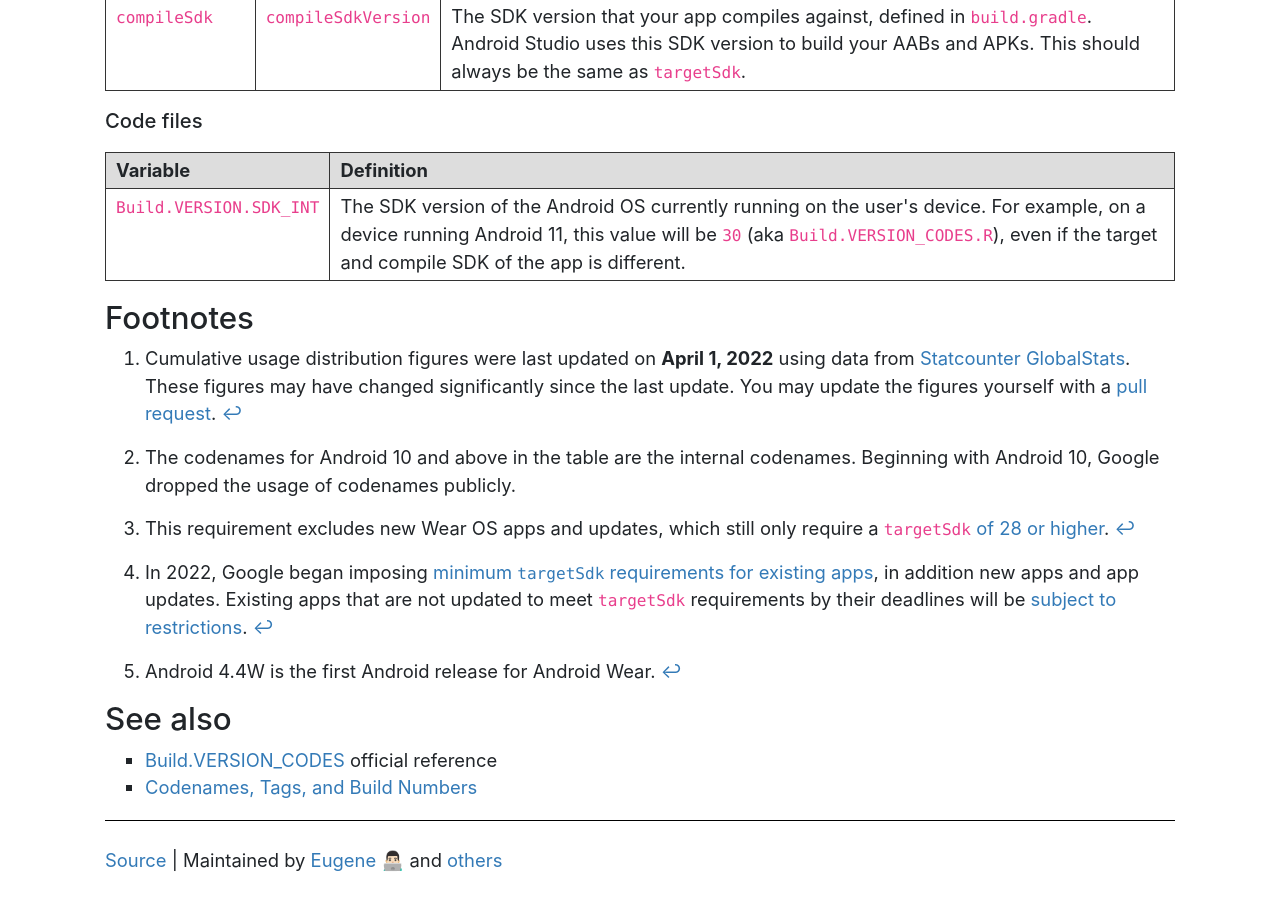
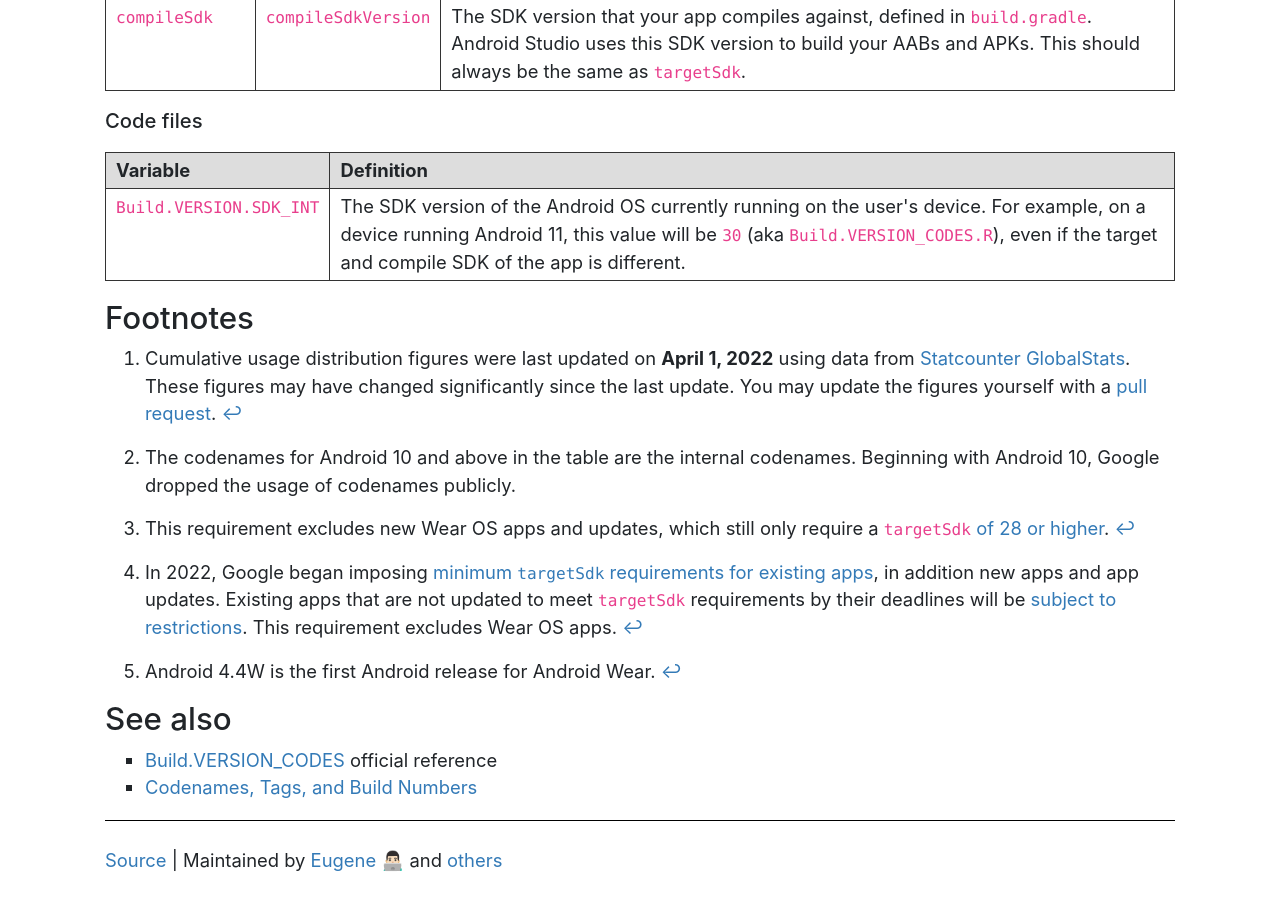
Before and after one commit to ebelinski/apilevels, a Jekyll site: the page built from index.md, in a window 1280 px wide and 900 px high, scrolled down 2044 px. Built offline with Jekyll 4.4.1, drawn with Linux system fonts in a browser that asks for light colours; comment, search, counter and statistics services are not loaded.

Commit message:
Added another note on Wear OS apps.

```diff
--- a/index.md
+++ b/index.md
@@ -344,7 +344,7 @@ This is an overview of all Android versions and their corresponding identifiers
       <p>This requirement excludes new Wear OS apps and updates, which still only require a <code>targetSdk</code> <a href="https://developer.android.com/google/play/requirements/target-sdk">of 28 or higher</a>. <a href="#fnref:3" class="reversefootnote">↩</a></p>
     </li>
     <li id="fn:4">
-      <p>In 2022, Google began imposing <a href="https://support.google.com/googleplay/android-developer/answer/11926878">minimum <code>targetSdk</code> requirements for existing apps</a>, in addition new apps and app updates. Existing apps that are not updated to meet <code>targetSdk</code> requirements by their deadlines will be <a href="https://android-developers.googleblog.com/2022/04/expanding-plays-target-level-api-requirements-to-strengthen-user-security.html">subject to restrictions</a>. <a href="#fnref:4" class="reversefootnote">↩</a></p>
+      <p>In 2022, Google began imposing <a href="https://support.google.com/googleplay/android-developer/answer/11926878">minimum <code>targetSdk</code> requirements for existing apps</a>, in addition new apps and app updates. Existing apps that are not updated to meet <code>targetSdk</code> requirements by their deadlines will be <a href="https://android-developers.googleblog.com/2022/04/expanding-plays-target-level-api-requirements-to-strengthen-user-security.html">subject to restrictions</a>. This requirement excludes Wear OS apps. <a href="#fnref:4" class="reversefootnote">↩</a></p>
     </li>
     <li id="fn:5">
       <p>Android 4.4W is the first Android release for Android Wear. <a href="#fnref:5" class="reversefootnote">↩</a></p>
```
